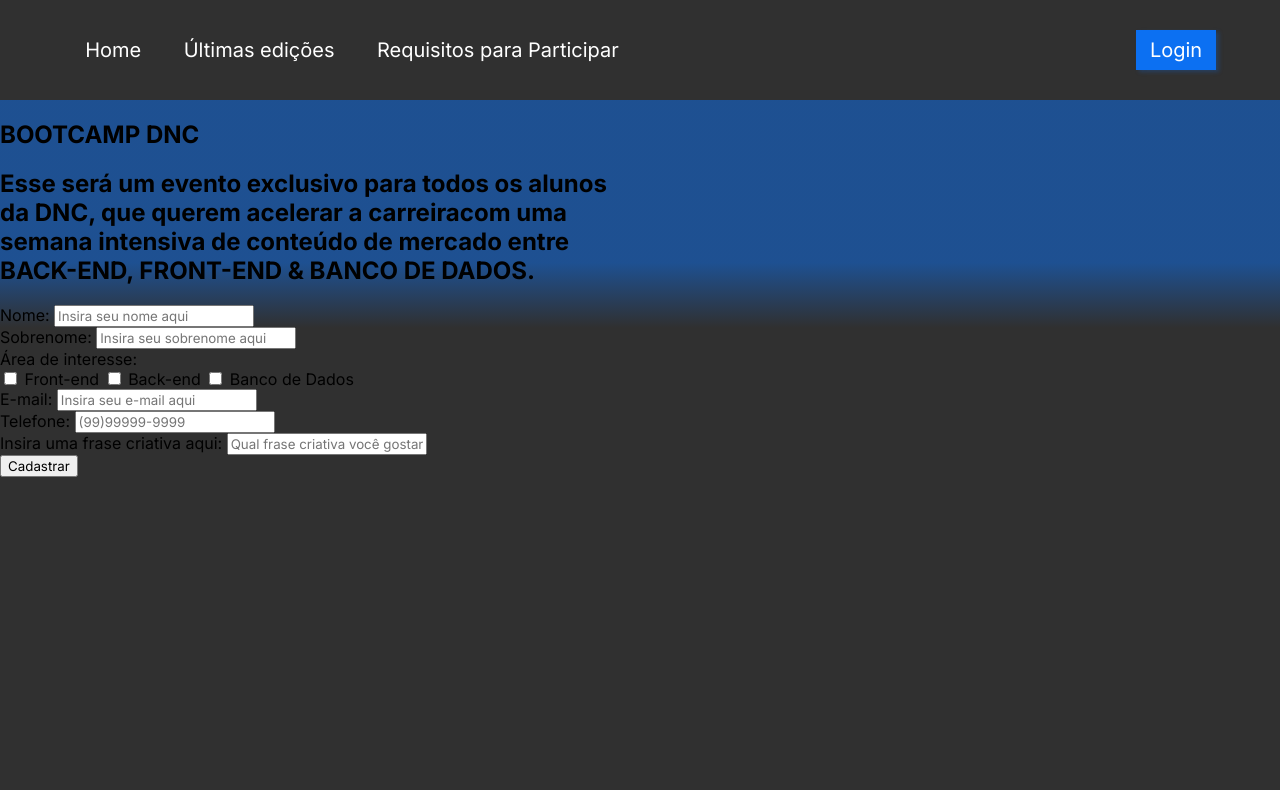
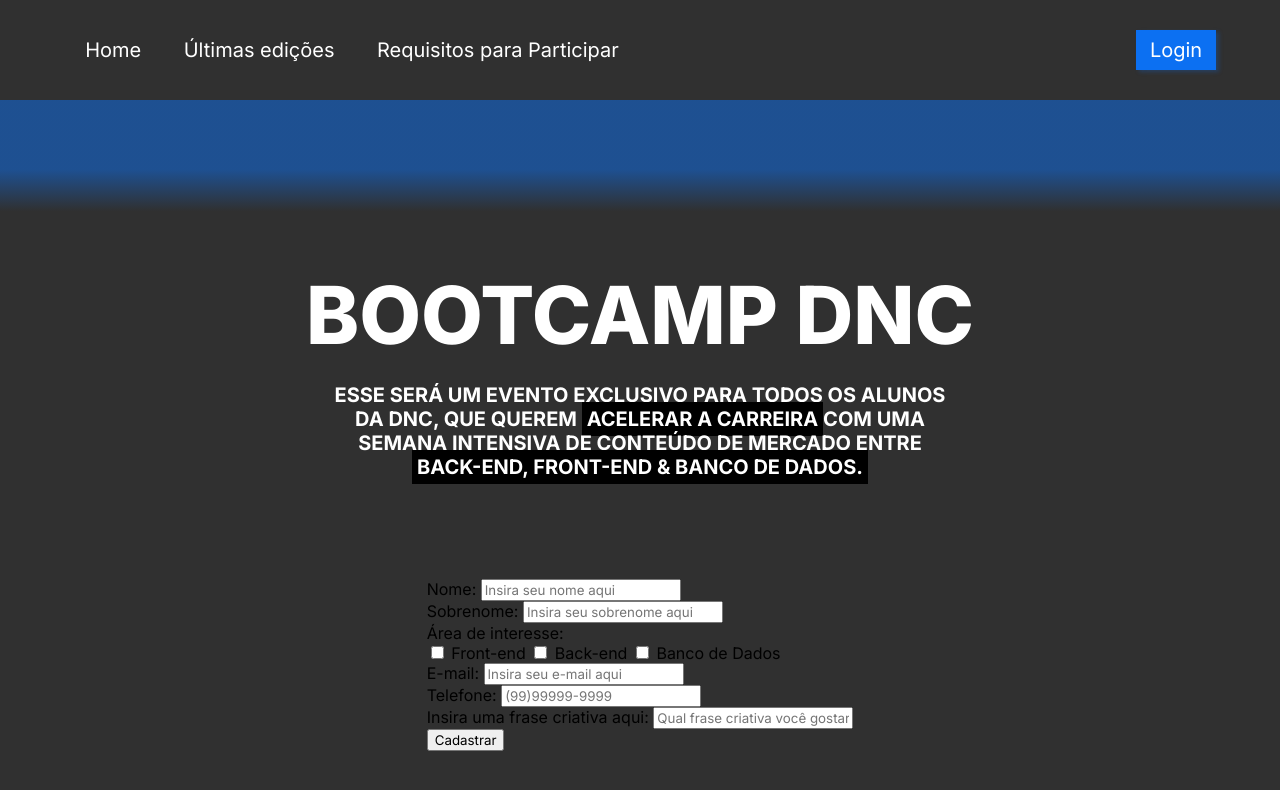
Before and after one commit to dudasilvn/Bootcamp-DNC-, a plain HTML site: page index.html in a window 1280 px wide. Drawn offline with Linux system fonts and the light colour scheme.

Commit message:
Estilização do header

```diff
--- a/style.css
+++ b/style.css
@@ -1,3 +1,11 @@
+:root{
+    --azul-dnc:#0C70F2;
+    --preto-dnc: #303030;
+    --cinza-hover: #c9c9c9;
+
+    --fonte-padrao: inter;
+}
+
 *{
     font-family: inter;
 }
@@ -11,7 +19,7 @@
 }
 
 #menuPrincipal{
-    background-color: #303030;
+    background-color: var(--preto-dnc);
     width: 100%;
     height: 100px;
     display: flex;
@@ -30,7 +38,7 @@
 
 
 #menuPrincipal a:hover{
-    color: #CCCCCC;
+    color: var(--cinza-hover);
 }
 
 #menu{
@@ -43,7 +51,7 @@
 
 #menuPrincipal button{
     margin-right: 5%;
-    background-color: #0C70F2;
+    background-color: var(--azul-dnc);
     border: 0;
     height: 40px;
     width: 80px;
@@ -53,6 +61,40 @@
     cursor: pointer;
 }
 
-#informacional{
-    height: 1200px;
+
+section{
+    display: flex;
+    flex-direction: column;
+    justify-content: center;
+    align-items: center;
+    margin-top: 100px;
+    margin-bottom: 100px;
 }
+
+header{
+    color: white;
+
+}
+
+header h1{
+    text-transform: uppercase;
+    font-size: 80px;
+    font-weight: 800;
+    margin-bottom: 20px;
+    text-align: center;
+}
+
+
+header h2{
+    text-align: center;
+    text-transform: uppercase;
+    font-size: 20px;
+    font-weight: 700;
+    margin-bottom: 100px;
+}
+
+header .negrito{
+    background-color: black;
+    font-weight: bold;
+    padding: 5px;
+}
```
